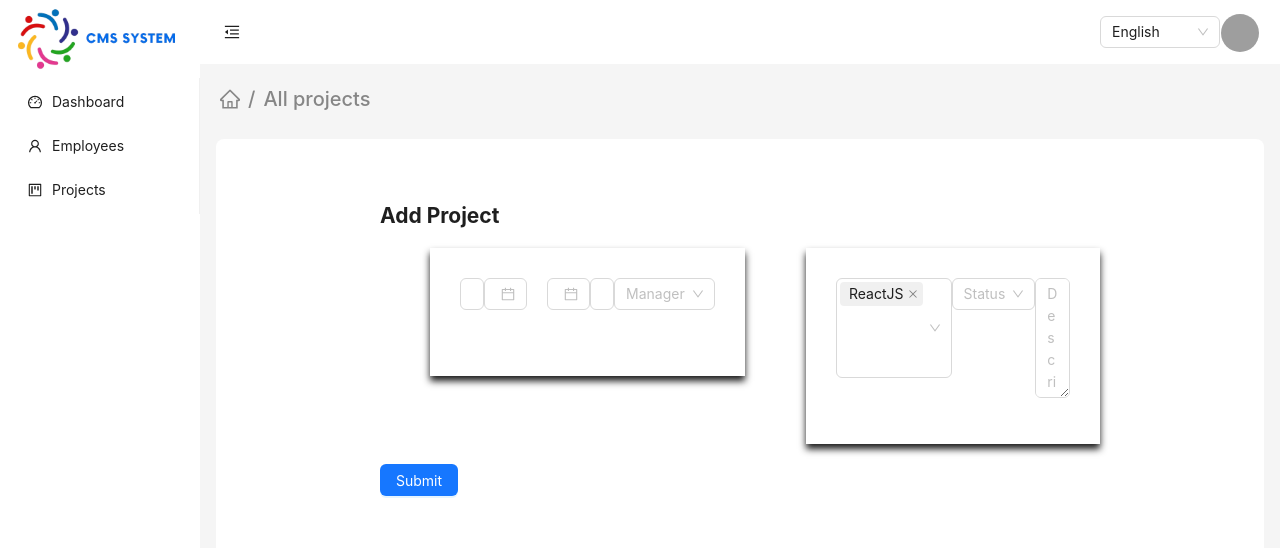
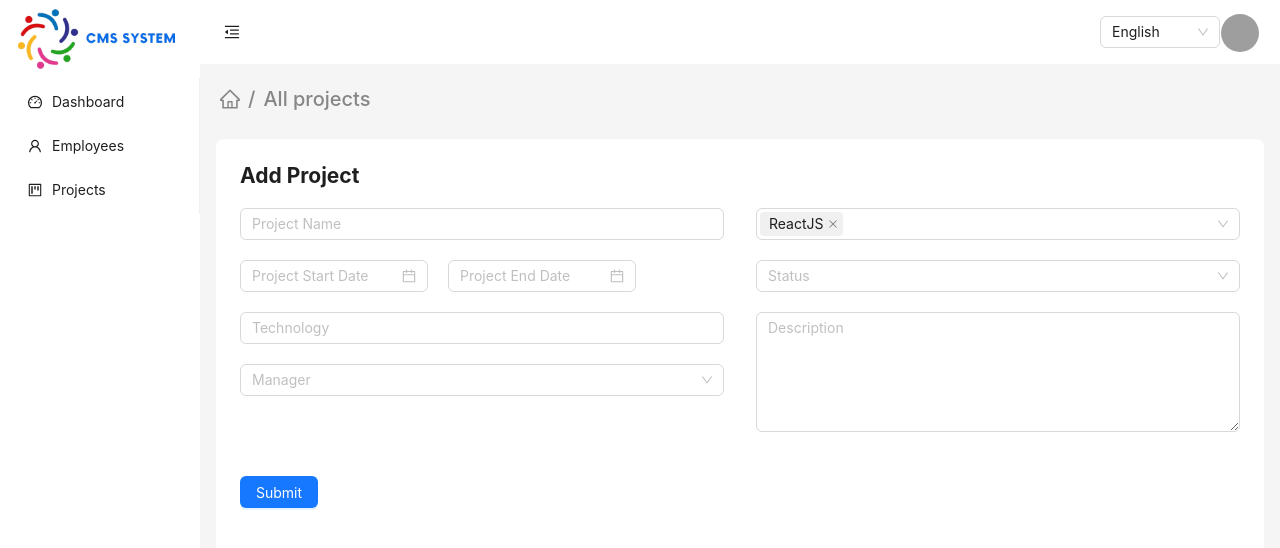
Before and after one commit to thibackend/ST-CMS-Project, a React (Vite) app in the folder EFP-client/: page /projects/add in a window 1280 px wide. Shown: the top 548 px of the page. Built offline with nearby package versions, Linux system fonts and the light colour scheme; grey boxes are pictures that could not be loaded.

Commit message:
fix: fix conflict code UI edit and code UI add

```diff
--- a/EFP-client/src/pages/Project/AddProject/AddProject.css
+++ b/EFP-client/src/pages/Project/AddProject/AddProject.css
@@ -1,7 +1,10 @@
-.container {
+.container-project {
   width: 100%;
-  padding-top: 20px;
   padding: 40px;
+}
+
+.ant-form-item-control-input-content {
+  display: block;
 }
 
 .tile {
--- a/EFP-client/src/pages/Project/AddProject/index.jsx
+++ b/EFP-client/src/pages/Project/AddProject/index.jsx
@@ -42,7 +42,7 @@ const { Option } = Select;
 
 const AddProject = () => {
   return (
-    <div className="container">
+    <div className="container-projec">
       <h2 className="tile"> Add Project</h2>
       <Form
         name="basic"
@@ -52,8 +52,8 @@ const AddProject = () => {
         autoComplete="off"
       >
         <Row gutter={{ xs: 8, sm: 16, md: 24, lg: 32 }}>
-          <Col className="gutter-row" xs={24} md={12}>
-            <div className="form">
+          <Col className="gutter-row" xs={24} lg={12}>
+            <div className="form-project">
               <Form.Item>
                 <Input
                   placeholder="Project Name"
@@ -77,8 +77,8 @@ const AddProject = () => {
               </Form.Item>
             </div>
           </Col>
-          <Col className="gutter-row" xs={24} md={12}>
-            <div className="form">
+          <Col className="gutter-row" xs={24} lg={12}>
+            <div className="form-project">
               <Form.Item>
                 <Select
                   style={{ marginBottom: "20px" }}
--- a/EFP-client/src/pages/Project/EditProject/EditProject.css
+++ b/EFP-client/src/pages/Project/EditProject/EditProject.css
@@ -1,7 +1,10 @@
-.container {
+.container-project {
   width: 100%;
-  padding-top: 20px;
   padding: 40px;
+}
+
+.ant-form-item-control-input-content {
+  display: block;
 }
 
 .tile {
--- a/EFP-client/src/pages/Project/EditProject/index.jsx
+++ b/EFP-client/src/pages/Project/EditProject/index.jsx
@@ -42,7 +42,7 @@ const { Option } = Select;
 
 const EditProject = () => {
   return (
-    <div className="container">
+    <div className="container-project">
       <h2 className="tile"> Edit Project</h2>
       <Form
         name="basic"
@@ -52,8 +52,8 @@ const EditProject = () => {
         autoComplete="off"
       >
         <Row gutter={{ xs: 8, sm: 16, md: 24, lg: 32 }}>
-          <Col className="gutter-row" xs={24} md={12}>
-            <div className="form">
+          <Col className="gutter-row" xs={24} lg={12}>
+            <div className="form-project">
               <Form.Item>
                 <Input
                   placeholder="Project Name"
@@ -77,8 +77,8 @@ const EditProject = () => {
               </Form.Item>
             </div>
           </Col>
-          <Col className="gutter-row" xs={24} md={12}>
-            <div className="form">
+          <Col className="gutter-row" xs={24} lg={12}>
+            <div className="form-project">
               <Form.Item>
                 <Select
                   style={{ marginBottom: "20px" }}
```
Also changed, not shown: 1 other file (tests, documents, lock files or other folders).
